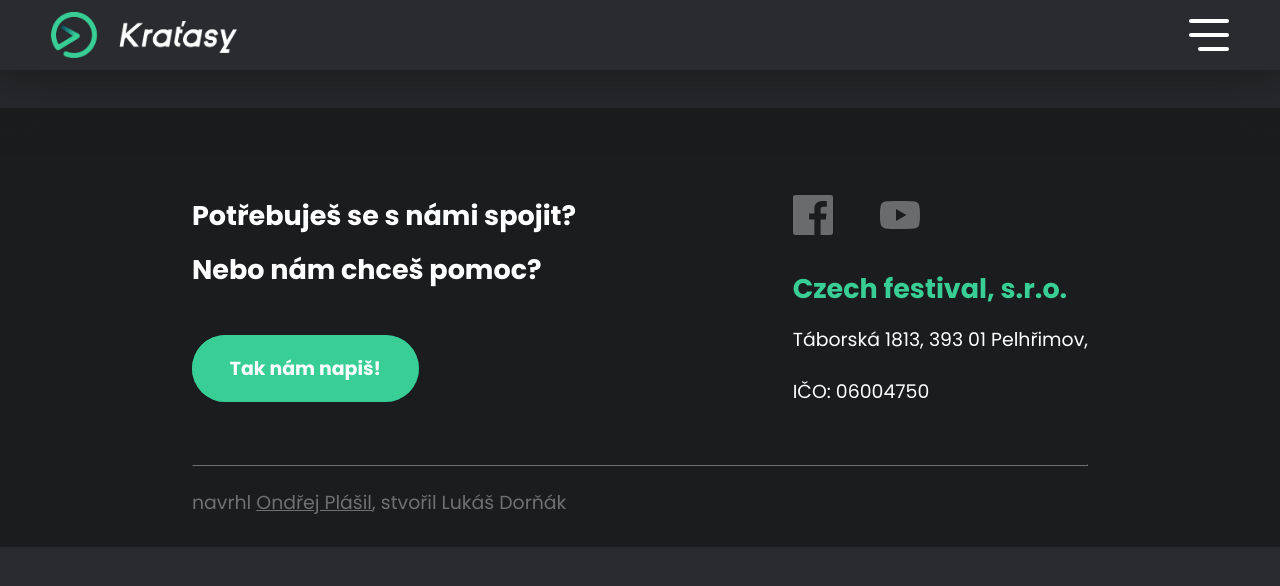
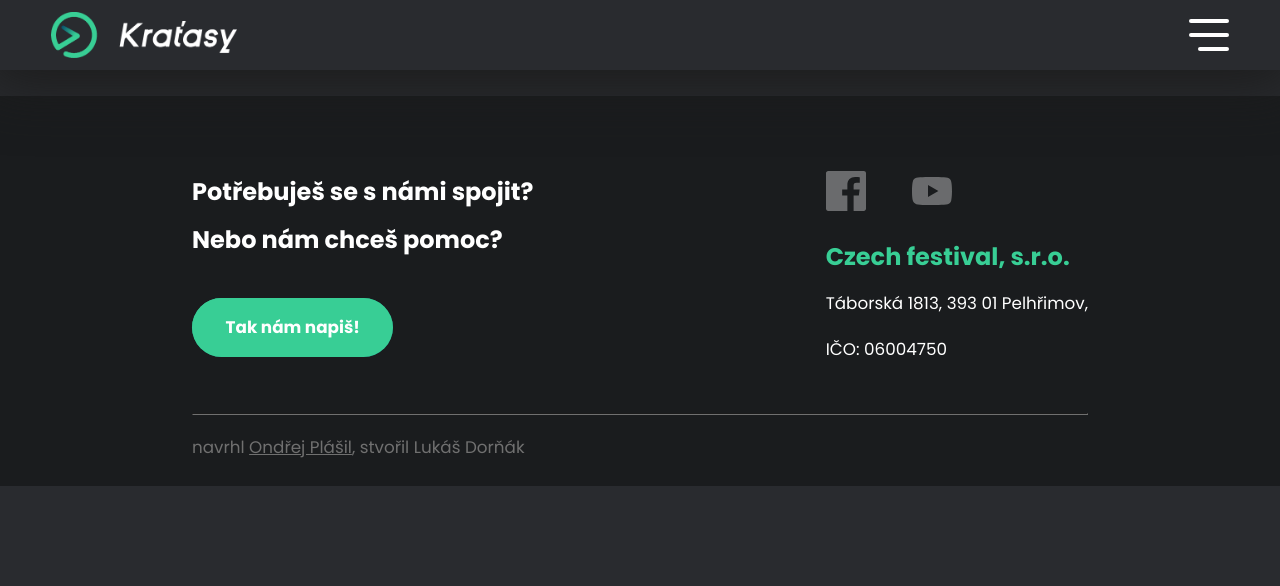
Before and after one commit to lukasdornak/festival, a Django app: template festival/templates/festival/section_list.html in a window 1280 px wide. Shown: the top 586 px of the page. Run offline with Django 3.2, Linux system fonts and the light colour scheme; the template is opened without the code that fills it, so the values that code supplies are empty.

Commit message:
change font-size

```diff
--- a/festival/static/festival/css/style.css
+++ b/festival/static/festival/css/style.css
@@ -1,9 +1,11 @@
+html {
+  font-family: "Poppins";
+  font-size: 15px; }
+
 body {
   margin: 0 auto;
   background-color: #292b2f;
-  color: white;
-  font-family: "Poppins";
-  font-size: 15px; }
+  color: white; }
   body.first_time {
     height: 100vh;
     overflow-y: hidden; }
@@ -328,8 +330,8 @@ footer, .contact {
   color: white; }
 
 .contact {
-  margin-top: 4em;
-  padding-top: 3em; }
+  margin-top: 4rem;
+  padding-top: 3rem; }
   .contact .button {
     margin: 2em auto;
     line-height: initial;
@@ -348,7 +350,7 @@ footer {
     border-color: #707070; }
   footer span {
     color: #707070;
-    font-size: 0.7em; }
+    font-size: 0.7rem; }
     footer span a {
       color: inherit; }
 
@@ -373,7 +375,7 @@ footer {
       opacity: 0.75; }
 
 .smaller_at_larger {
-  font-size: 1em; }
+  font-size: 1rem; }
 
 .partners {
   margin: 0.5em auto;
@@ -466,15 +465,15 @@ footer {
 
 /* Small devices */
 @media (min-width: 576px) {
+  html {
+    font-size: 18px; }
   h1 {
-    font-size: 4em; }
-  body {
-    font-size: 18px; }
+    font-size: 4rem; }
   .page_width {
     width: 85%; } }
 
 @media (min-width: 576px) and (min-aspect-ratio: 1 / 1) {
-  body {
+  html {
     font-size: 15px; }
   .role img {
     margin-top: 10%; }
@@ -497,8 +496,8 @@ footer {
 
 /* Medium devices */
 @media (min-width: 768px) {
-  body {
-    font-size: 21px; }
+  html {
+    font-size: 20px; }
   body.first_time #header {
     padding: 4% 4% 12px 4%; }
   #hello {
@@ -565,7 +561,7 @@ footer {
       margin: 0 auto; } }
 
 @media (min-width: 768px) and (min-aspect-ratio: 1 / 1) {
-  body {
+  html {
     font-size: 18px; }
   body.first_time #header {
     padding: 12px 4% 0 4%; }
@@ -576,11 +572,11 @@ footer {
     flex-direction: row; } }
 
 @media (min-width: 992px) {
-  body {
-    font-size: 24px; }
-    body.first_time #header {
-      padding-top: 4%;
-      padding-bottom: 12px; }
+  html {
+    font-size: 22px; }
+  body.first_time #header {
+    padding-top: 4%;
+    padding-bottom: 12px; }
   #header {
     height: 46px; }
   .home .page_width {
@@ -590,15 +586,12 @@ footer {
       padding: 1em 2em; }
   .role img {
     max-height: 200px; }
-    .role img#wide_role {
-      height: 160px;
-      margin-top: 20px; }
   .page_width {
     width: 75%; }
   .halves {
     flex-direction: row; }
   .smaller_at_larger {
-    font-size: 0.8em; } }
+    font-size: 0.8rem; } }
 
 @media (min-width: 992px) and (min-aspect-ratio: 1 / 1) {
   #header {
@@ -611,8 +604,8 @@ footer {
 
 /* Extra large devices */
 @media (min-width: 1200px) {
-  body {
-    font-size: 27px; }
+  html {
+    font-size: 24px; }
   .page_width {
     width: 70%; }
   .extra_text > .page_width:not(.max_columns-1):not(.max_columns-2) {
@@ -623,12 +616,12 @@ footer {
     width: 80%;
     margin: 0 auto; }
   .smaller_at_larger {
-    font-size: 0.7em; } }
+    font-size: 0.7rem; } }
 
 /* Extra large devices */
 @media (min-width: 1921px) {
-  body {
-    font-size: 30px; }
+  html {
+    font-size: 26px; }
   .home .page_width {
     padding-top: calc(4% + 40px);
     justify-content: space-evenly; }
--- a/festival/static/festival/css/style.scss
+++ b/festival/static/festival/css/style.scss
@@ -16,12 +16,15 @@ $shadow-color: #1c1c1c;
     background: linear-gradient(to bottom right, $gradient-from, $gradient-to);
 }
 
+html {
+    font-family: "Poppins";
+    font-size: 15px;
+}
+
 body {
     margin: 0 auto;
     background-color: $color-dark;
     color: white;
-    font-family: "Poppins";
-    font-size: 15px;
     &.first_time {
         height: 100vh;
         overflow-y: hidden;
@@ -382,8 +385,8 @@ footer, .contact {
     color: white;
 }
 .contact {
-    margin-top: 4em;
-    padding-top: 3em;
+    margin-top: 4rem;
+    padding-top: 3rem;
     .button {
         margin: 2em auto;
         line-height: initial;
@@ -407,7 +410,7 @@ footer {
     }
     span {
         color: $color-gray;
-        font-size: 0.7em;
+        font-size: 0.7rem;
         a {
             color: inherit;
         }
@@ -437,7 +440,7 @@ footer {
     }
 }
 .smaller_at_larger {
-    font-size: 1em;
+    font-size: 1rem;
 }
 
 .partners {
@@ -554,18 +553,18 @@ footer {
 
 /* Small devices */
 @media (min-width: 576px) {
+    html {
+        font-size: 18px;
+    }
     h1 {
-        font-size: 4em;
-    }
-    body {
-        font-size: 18px;
+        font-size: 4rem;
     }
     .page_width {
         width: 85%;
     }
 }
 @media (min-width: 576px) and (min-aspect-ratio: 1/1) {
-    body {
+    html {
         font-size: 15px;
     }
     .role img {
@@ -595,8 +594,8 @@ footer {
 
 /* Medium devices */
 @media (min-width: 768px) {
-    body {
-        font-size: 21px;
+    html {
+        font-size: 20px;
     }
     body.first_time #header {
         padding: 4% 4% 12px 4%;
@@ -682,7 +677,7 @@ footer {
     }
 }
 @media (min-width: 768px) and (min-aspect-ratio: 1/1) {
-    body {
+    html {
         font-size: 18px;
     }
     body.first_time #header {
@@ -698,12 +693,12 @@ footer {
 }
 
 @media (min-width: 992px) {
-    body {
-        font-size: 24px;
-        &.first_time #header {
-            padding-top: 4%;
-            padding-bottom: 12px;
-        }
+    html {
+        font-size: 22px;
+    }
+    body.first_time #header {
+        padding-top: 4%;
+        padding-bottom: 12px;
     }
     #header {
         height: 46px;
@@ -729,7 +720,7 @@ footer {
         flex-direction: row;
     }
     .smaller_at_larger {
-        font-size: 0.8em;
+        font-size: 0.8rem;
     }
 }
 
@@ -747,8 +738,8 @@ footer {
 }
 /* Extra large devices */
 @media (min-width: 1200px) {
-    body {
-        font-size: 27px;
+    html {
+        font-size: 24px;
     }
     .page_width {
         width: 70%;
@@ -764,14 +755,14 @@ footer {
     }
 
     .smaller_at_larger {
-        font-size: 0.7em;
+        font-size: 0.7rem;
     }
 }
 
 /* Extra large devices */
 @media (min-width: 1921px) {
-    body {
-        font-size: 30px;
+    html {
+        font-size: 26px;
     }
     .home .page_width {
         padding-top: calc(4% + 40px);
--- a/festival/views.py
+++ b/festival/views.py
@@ -1,7 +1,5 @@
-from django.contrib.auth.decorators import login_required
 from django.views.generic import ListView, TemplateView
 from django.shortcuts import redirect, reverse
-from django.utils.decorators import method_decorator
 
 from . import models
 
```
Also changed, not shown: other parts of festival/static/festival/css/style.css (+13 -19 lines), other parts of festival/static/festival/css/style.scss (+13 -25 lines).
